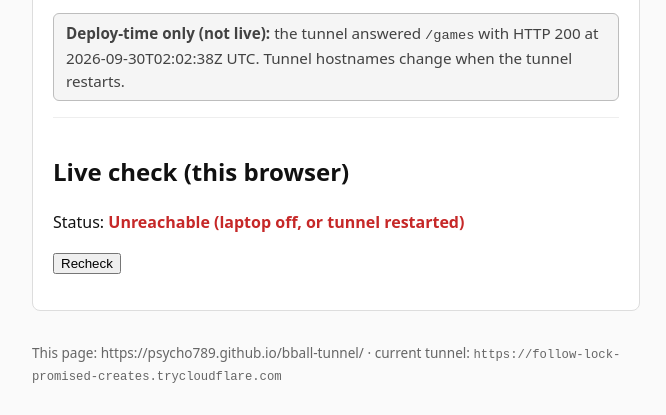
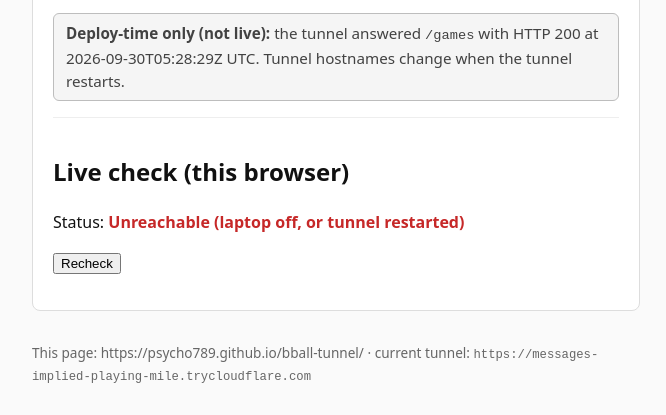
Before and after one commit to psycho789/bball-tunnel, a plain HTML site: page index.html in a window 1280 px wide. Shown: the part 401-816 px from the top of the page, 304-970 px from the left. Drawn offline with Linux system fonts and the light colour scheme; no server answers.

Commit message:
deploy: 2026-09-30T05:28:29Z

```diff
--- a/index.html
+++ b/index.html
@@ -27,15 +27,15 @@
     <p>An NBA win-probability model, charted play by play against the live prices on Kalshi and
       Polymarket, with an honest backtest of whether trading on it would make money.</p>
     <p class="links">
-      <a href="https://follow-lock-promised-creates.trycloudflare.com/games" target="_blank" rel="noopener noreferrer">Games: model vs market</a>
-      <a href="https://follow-lock-promised-creates.trycloudflare.com/" target="_blank" rel="noopener noreferrer">Money: the honest result</a>
-      <a href="https://follow-lock-promised-creates.trycloudflare.com/research/markets" target="_blank" rel="noopener noreferrer">Kalshi vs Polymarket</a>
-      <a href="https://follow-lock-promised-creates.trycloudflare.com/research" target="_blank" rel="noopener noreferrer">Research: the models</a>
+      <a href="https://messages-implied-playing-mile.trycloudflare.com/games" target="_blank" rel="noopener noreferrer">Games: model vs market</a>
+      <a href="https://messages-implied-playing-mile.trycloudflare.com/" target="_blank" rel="noopener noreferrer">Money: the honest result</a>
+      <a href="https://messages-implied-playing-mile.trycloudflare.com/research/markets" target="_blank" rel="noopener noreferrer">Kalshi vs Polymarket</a>
+      <a href="https://messages-implied-playing-mile.trycloudflare.com/research" target="_blank" rel="noopener noreferrer">Research: the models</a>
     </p>
     <p class="badge warn">Read-only share from a laptop: it is only up while that laptop is on. Pretend
       money only: with realistic trade timing the strategy currently loses money, and the site says so.</p>
     <p class="badge meta"><strong>Deploy-time only (not live):</strong> the tunnel answered <code>/games</code>
-      with HTTP 200 at 2026-09-30T02:02:38Z UTC. Tunnel hostnames change when the tunnel restarts.</p>
+      with HTTP 200 at 2026-09-30T05:28:29Z UTC. Tunnel hostnames change when the tunnel restarts.</p>
     <div class="live">
       <h2>Live check (this browser)</h2>
       <p class="pending" id="hint">Checking…</p>
@@ -44,11 +44,11 @@
     </div>
   </div>
   <footer>
-    <p>This page: https://psycho789.github.io/bball-tunnel/ · current tunnel: <code>https://follow-lock-promised-creates.trycloudflare.com</code></p>
+    <p>This page: https://psycho789.github.io/bball-tunnel/ · current tunnel: <code>https://messages-implied-playing-mile.trycloudflare.com</code></p>
   </footer>
   <script>
 (function () {
-  const WEB = "https://follow-lock-promised-creates.trycloudflare.com";
+  const WEB = "https://messages-implied-playing-mile.trycloudflare.com";
 
   function setWeb(text, ok) {
     const el = document.getElementById("live-web");
```
